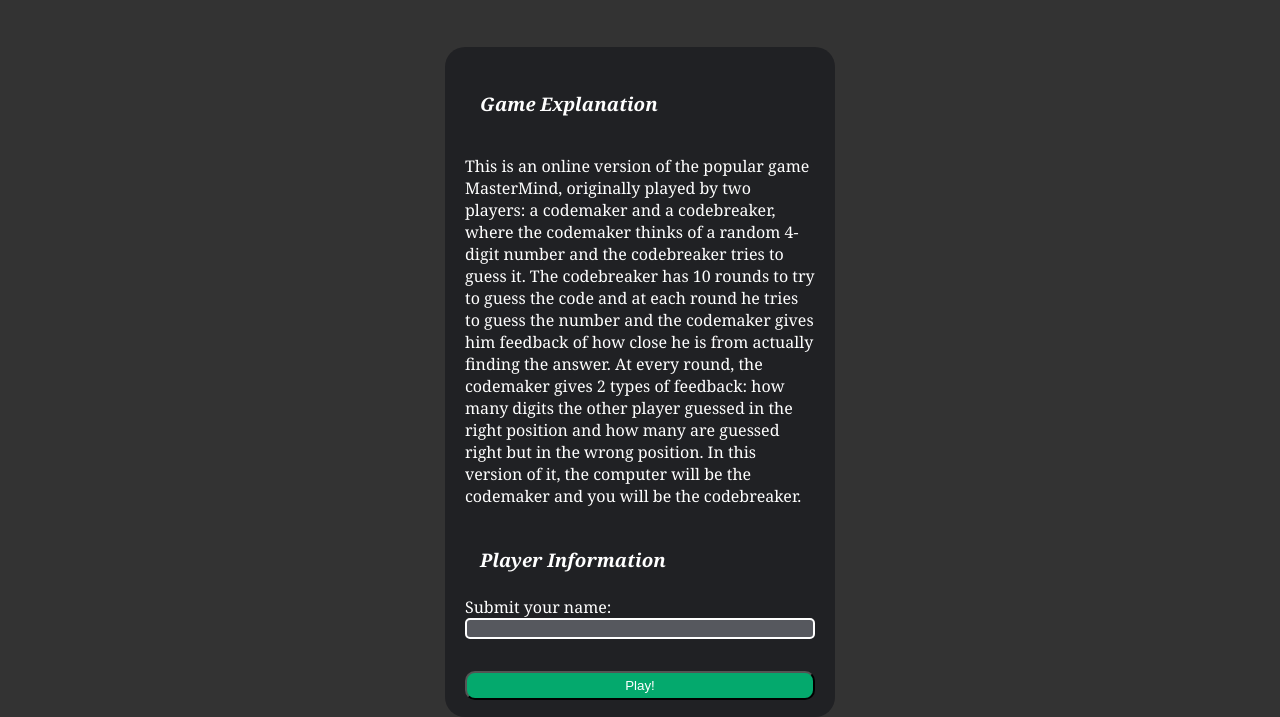
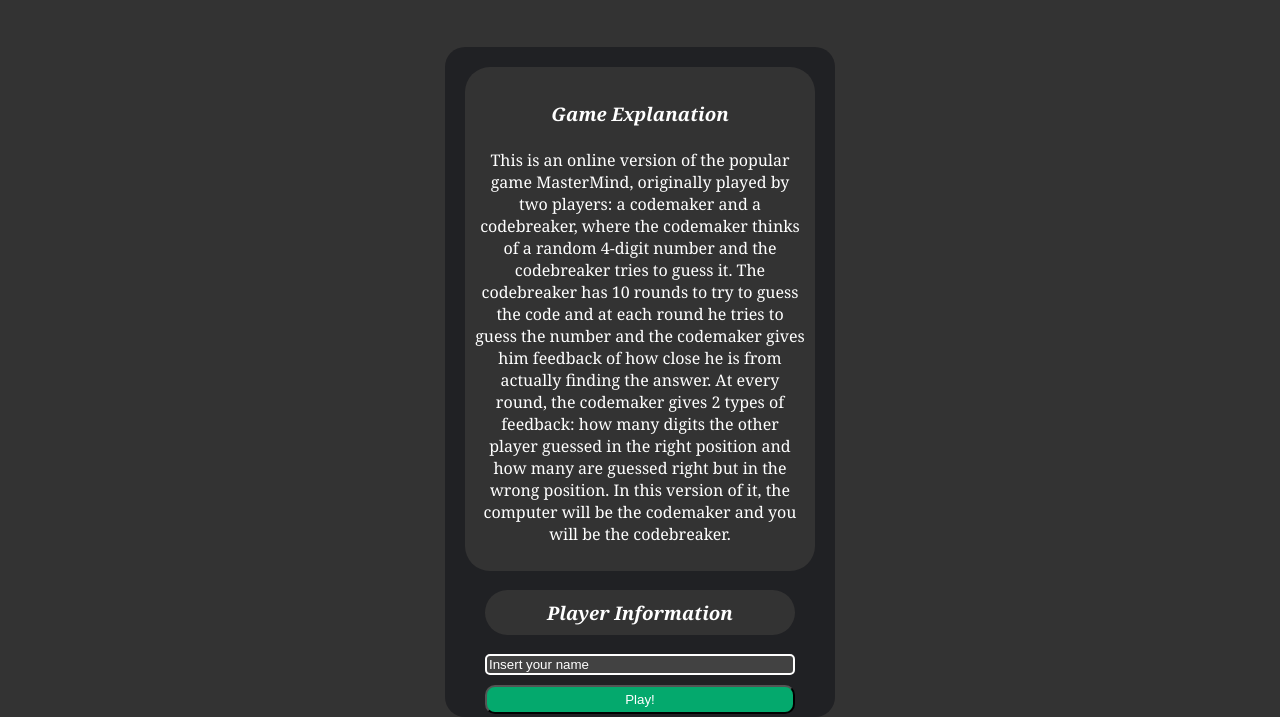
Before and after one commit to IkelosVoidz/Mastermind, a plain HTML site: page index.html in a window 1280 px wide. Shown: the part 88-805 px from the top of the page. Drawn offline with Linux system fonts and the light colour scheme.

Commit message:
final push

```diff
--- a/index.html
+++ b/index.html
@@ -8,6 +8,7 @@
 <body>
     <div id="topbar"><h1>Master Mind</h1></div>
     <div id="playerInf">
+        <div class="lightBackground">
             <h3>Game Explanation</h3>
             <p>This is an online version of the popular game MasterMind,
                 originally played by two players: a codemaker and a codebreaker,
@@ -21,16 +22,16 @@
                 In this version of it, the computer will be the codemaker and you will be
                 the codebreaker.
             </p>
-
-        <h3>Player Information</h3>
-        <label for="fname">Submit your name:</label>
-        <input type="text" id="fname" name="fname"><br>
+        </div>
+        <div class="guessDiv">
+            <h3 class="lightBackground">Player Information</h3>
+            <input type="text" placeholder="Insert your name" id="fname" name="fname">
             <button onclick="startGame()">Play!</button>
-
+        </div>
     </div>
     <div id="game">
         <div>
-            <h5 id="score"></h5>
+            <h5 class ="lightBackground" id="score"></h5>
             <h3 id="roundCount">Round 1</h3>
             <hr>
             <table id="gameTable">
@@ -46,7 +47,7 @@
                 </tr>
             </table>
         </div>
-        <div id="guessDiv">
+        <div class="guessDiv">
             <input type="number" id="guessInput" name="guessInput">
             <button onclick="guess()">Guess!</button>
         </div>
--- a/style.css
+++ b/style.css
@@ -52,6 +52,10 @@ body {
     border-radius: 25px;
 }
 
+#fname,h3{
+    width:auto;
+}
+
 #score{
     margin:auto;
 }
@@ -79,14 +83,18 @@ body {
     width:auto;
 }
 
-#guessDiv{
+.guessDiv{
     width:310px;
     display: flex;
     flex-direction: column;
+    justify-content: space-between;
     align-content: center;
     margin-left:auto;
     margin-right:auto;
+    text-align: center;
 }
+
+
 
 h3 {
     padding: 5px 15px;
@@ -94,11 +102,17 @@ h3 {
     border-radius: 20px;
 }
 
-input[type=text] {
-    background-color: #56585e;
+input{
+    background-color: #424242;
     border: #FFFFFF solid;
     border-width: 2px;
     border-radius: 5px;
+    color:white;
+}
+
+::placeholder {
+    color: rgb(255, 255, 255);
+    opacity: 1; /* Firefox */
 }
 
 #game {
```
Lines whose indentation alone changed are shown as unchanged.
